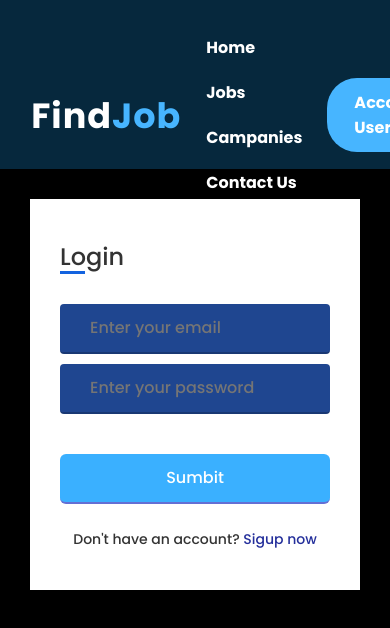
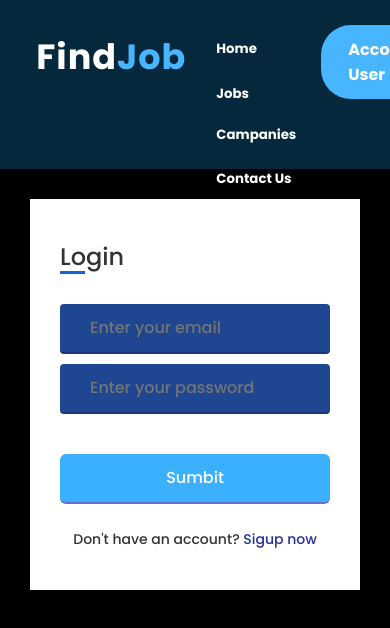
Before and after one commit to walid-tab/GoMyCode-project, a React (Create React App) app in the folder client/: page /AccountRec in a window 390 px wide. Shown: the top 628 px of the page. Built offline with nearby package versions, Linux system fonts and the light colour scheme.

Commit message:
update_16/06/2022

```diff
--- a/client/src/JS/Actions/recAction.js
+++ b/client/src/JS/Actions/recAction.js
@@ -15,10 +15,10 @@ try {
 }
 }
 //Login Recruiter
-export const loginRec =(recruiter, navigate)=>async(dispatch)=>{
+export const loginRec =(Recruteur, navigate)=>async(dispatch)=>{
 dispatch({type:LOADING})
 try {
-    const res = await axios.post('/api/authRec/loginRec',recruiter)
+    const res = await axios.post('/api/authRec/loginRec',Recruteur)
     dispatch({type:LOGIN_REC, payload: res.data})
     navigate('/')
 } catch (error) {
--- a/client/src/JS/Reducers/authRecReducer.js
+++ b/client/src/JS/Reducers/authRecReducer.js
@@ -3,7 +3,7 @@ import { GET_CURRENT_REC, LOGIN_REC, LOGOUT,REGISTER_REC } from "../actionTypes"
 const initialState = {
     authRec:false,
     load:true,
-    recruiter:null
+    Recruteur:null
 };
 
 const authRecReducer = (state = initialState, { type, payload }) => {
@@ -11,15 +11,15 @@ const authRecReducer = (state = initialState, { type, payload }) => {
 
   case REGISTER_REC:
       localStorage.setItem('token', payload.token )
-    return { ...state, authRec:true, load:false, recruiter: payload.newRec}
+    return { ...state, authRec:true, load:false, Recruteur: payload.newRec}
     case LOGIN_REC:
         localStorage.setItem('token', payload.token )
-        return { ...state, authRec:true, load:false, recruiter: payload.foundRec}
+        return { ...state, authRec:true, load:false, Recruteur: payload.foundRec}
      case GET_CURRENT_REC:
-        return { ...state, authRec:true, load:false, recruiter: payload.recruiter}
+        return { ...state, authRec:true, load:false, Recruteur: payload.Recruteur}
     case LOGOUT :
       localStorage.removeItem('token')
-      return {...state, authRec:false, load:false, recruiter:null}
+      return {...state, authRec:false, load:false, Recruteur:null}
 
   default:
     return state
--- a/client/src/components/JobCard.js
+++ b/client/src/components/JobCard.js
@@ -8,7 +8,7 @@ function JobCard({job}) {
 
 <div class="blog_post">
   <div class="img_pod">
-    <img src="https://pbs.twimg.com/profile_images/890901007387025408/oztASP4n.jpg" alt="random image"/>
+    <img className='ImgCard' src="https://pbs.twimg.com/profile_images/890901007387025408/oztASP4n.jpg" alt="random image"/>
   </div>
   <div class="container_copy">
     <h3>12 January 2019</h3>
--- a/client/src/components/LoginRec.js
+++ b/client/src/components/LoginRec.js
@@ -35,7 +35,7 @@ function LoginRec() {
         <div className="form-content">
           <div className="login-form">
             <div className="title">Login</div>
-          <form action="#">
+          <form >
             <div className="input-boxes">
               <div className="input-box">
                 <i className="fas fa-envelope"></i>
@@ -47,7 +47,7 @@ function LoginRec() {
               </div>
 
               <div className="button input-box">
-                <input type="submit" value="Sumbit"  onClick={()=>dispatch(loginRec({email,password}, navigate))} />
+                <input  value="Sumbit"  onClick={()=>dispatch(loginRec({email,password}, navigate))} />
               </div>
               <div className="text sign-up-text">Don't have an account? <label htmlFor="flip">Sigup now</label></div>
             </div>
--- a/client/src/components/LoginUser.js
+++ b/client/src/components/LoginUser.js
@@ -43,7 +43,7 @@ const navigate=useNavigate()
               </div>
 
               <div className="button input-box">
-                <input type="submit" value="Sumbit"  onClick={()=>dispatch(login({email,password}, navigate))} />
+                <input  value="Sumbit"  onClick={()=>dispatch(login({email,password}, navigate))} />
               </div>
               <div className="text sign-up-text">Don't have an account? <label htmlFor="flip">Sigup now</label></div>
             </div>
--- a/client/src/components/Navigation.js
+++ b/client/src/components/Navigation.js
@@ -10,7 +10,7 @@ function Navigation() {
     <div className='navgation'>
      <div className="hero">
 		<nav>
-			<h2 className="logo">Find<span className="logo2">Job</span></h2>
+			<h2 className="logo1">Find<span className="logo2">Job</span></h2>
 			<ul>
 				<li><Link  className='titreNav'to='/'>Home</Link></li>
 				<li><Link  className='titreNav'to='/Jobs' onClick={()=>dispatch(getJobs())}>Jobs</Link></li>
--- a/client/src/components/RegisterRec.js
+++ b/client/src/components/RegisterRec.js
@@ -27,7 +27,7 @@ function RegisterRec() {
                 <input type="password" placeholder="Enter your password" required onChange={(e)=>setPasswod(e.target.value)} value={password}/>
               </div>
               <div className="button input-box">
-                <input type="submit" value="Sumbit" onClick={()=>dispatch(registerRec({recruteurName,email,password}, navigate))}/>
+                <input  value="Sumbit" onClick={()=>dispatch(registerRec({recruteurName,email,password}, navigate))}/>
               </div>
               <div className="text sign-up-text">Already have an account? <label htmlFor="flip">Login now</label></div>
             </div>
--- a/client/src/components/RegisterUser.js
+++ b/client/src/components/RegisterUser.js
@@ -11,7 +11,7 @@ const dispatch=useDispatch()
 const navigate=useNavigate()
   return (
     <div>
-         <form action="#">
+         <form >
             <div className="input-boxes">
               <div className="input-box">
                 <i className="fas fa-user"></i>
@@ -26,7 +26,7 @@ const navigate=useNavigate()
                 <input type="password" placeholder="Enter your password" required onChange={(e)=>setPasswod(e.target.value)} value={password}/>
               </div>
               <div className="button input-box">
-                <input type="submit" value="Sumbit" onClick={()=>dispatch(register({firstName,email,password}, navigate))}/>
+                <input  value="Sumbit" onClick={()=>dispatch(register({firstName,email,password}, navigate))}/>
               </div>
               <div className="text sign-up-text">Already have an account? <label htmlFor="flip">Login now</label></div>
             </div>
--- a/client/src/components/StyleCss/Cardcss.css
+++ b/client/src/components/StyleCss/Cardcss.css
@@ -44,7 +44,7 @@
   justify-content: center;
 }
 
-img {
+.ImgCard {
   height: 8.3rem;
   width: 8.3rem;
   position: relative;
--- a/client/src/components/StyleCss/Nav.css
+++ b/client/src/components/StyleCss/Nav.css
@@ -21,7 +21,7 @@ nav{
 	padding-left: 8%;
 	padding-right: 8%;
 }
-.logo{
+.logo1{
 	color: white;
 	font-size: 35px;
 	letter-spacing: 1px;
@@ -62,3 +62,31 @@ nav ul li .titreNav{
 .btn:hover{
 	transform: scale(1.2);
 }
+
+@media only screen and (max-width: 650px){
+	nav{
+		display: flex;
+	align-items: flex-start;
+	}
+	.btn{
+		display: flex;
+		align-items: flex-start;
+
+
+	}
+	.navgation{
+		position: static;
+		max-width: 100%;
+		top: 0;
+	}
+	.logo1 {
+		text-align: right;
+		margin: 5px;
+	}
+	nav ul li .titreNav{
+		font-size: smaller;
+		margin: 0;
+		padding: 0;
+
+	}
+}
--- a/client/src/components/StyleCss/RegisterLogin.css
+++ b/client/src/components/StyleCss/RegisterLogin.css
@@ -175,13 +175,15 @@
 .forms .form-content .button input{
   color: #fff;
   background:  #3AB0FF;
+  text-align: center;
   border-radius: 6px;
   padding: 0;
+
   cursor: pointer;
   transition: all 0.4s ease;
 }
 .forms .form-content .button input:hover{
-  background: #4CACBC;
+  background: #39c0c2;
 }
 .forms .form-content label{
   color: #242F9B;
```
Also changed, not shown: 1 other file (tests, documents, lock files or other folders).
